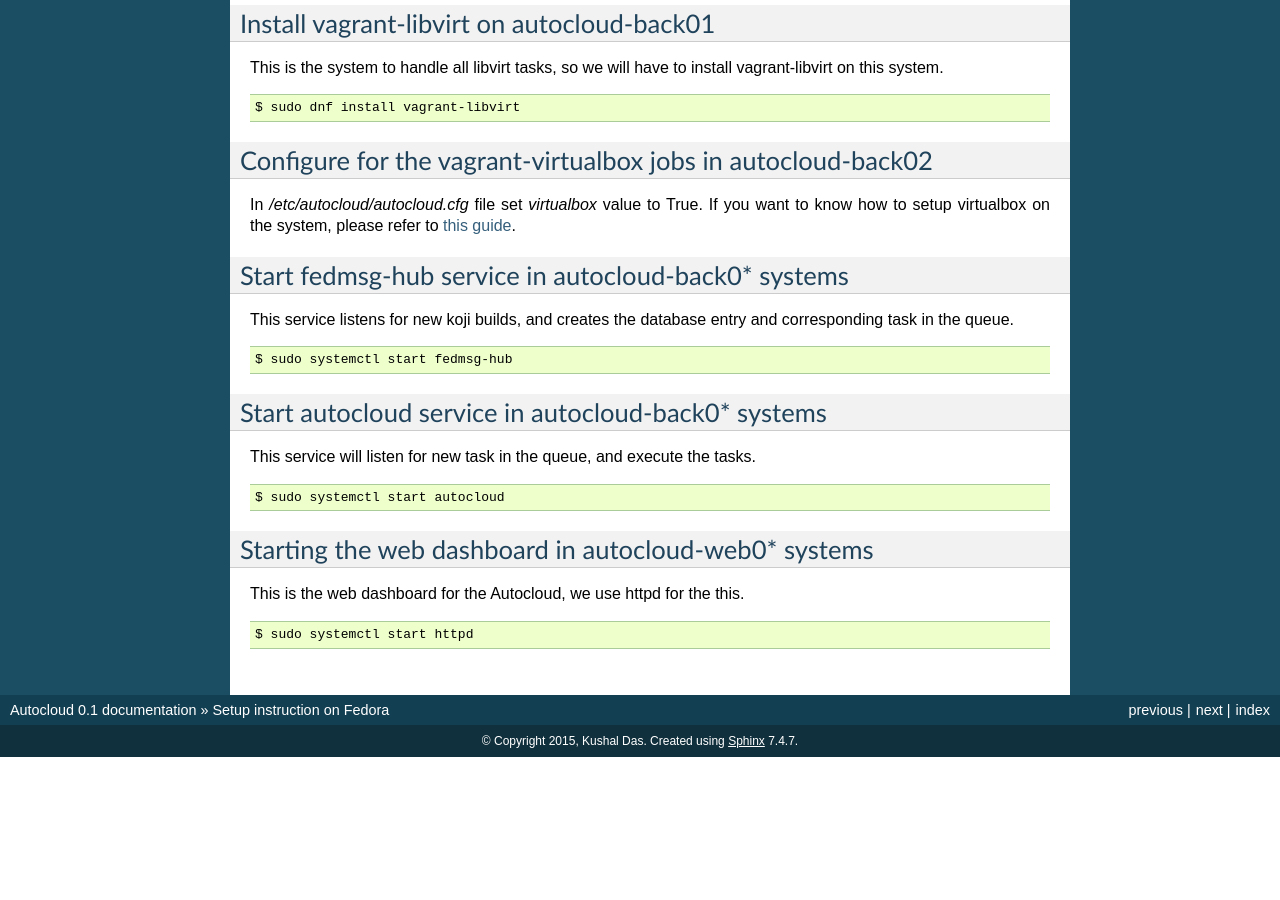
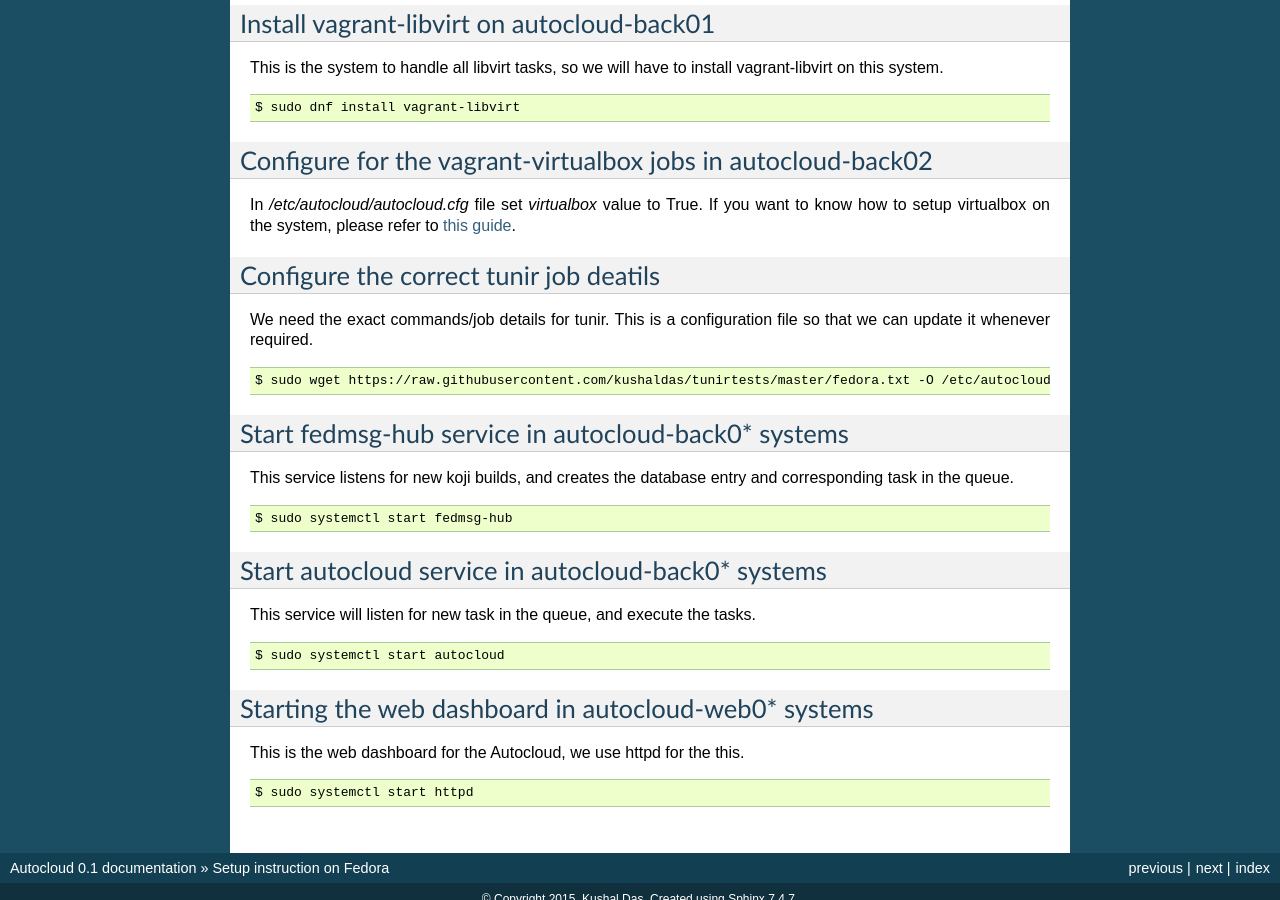
Before and after one commit to kushaldas/autocloud, a Sphinx documentation site: the page built from docs/setup.rst, in a window 1280 px wide and 900 px high, scrolled down 1592 px. Built offline with Sphinx 7.4.7, drawn with Linux system fonts in a browser that asks for light colours; before the commit the page ends 2349 px from its top, so only the background shows below that; some of the changed text lies outside the part shown.

Commit message:
Updates tunir job details in /etc for docs.

```diff
--- a/docs/setup.rst
+++ b/docs/setup.rst
@@ -68,6 +68,16 @@
 In */etc/autocloud/autocloud.cfg* file set *virtualbox* value to True. If you want to know how to setup virtualbox on the system, please refer to `this guide <http://tunir.readthedocs.org/en/latest/vagrant.html#how-to-install-virtualbox-and-vagrant>`_.
 
 
+Configure the correct tunir job deatils
+----------------------------------------
+
+We need the exact commands/job details for tunir. This is a configuration file so that we can update it
+whenever required.
+
+::
+
+    $ sudo wget https://raw.githubusercontent.com/kushaldas/tunirtests/master/fedora.txt -O /etc/autocloud/fedora.txt
+
 Start fedmsg-hub service in autocloud-back0* systems
 -----------------------------------------------------
 
```
